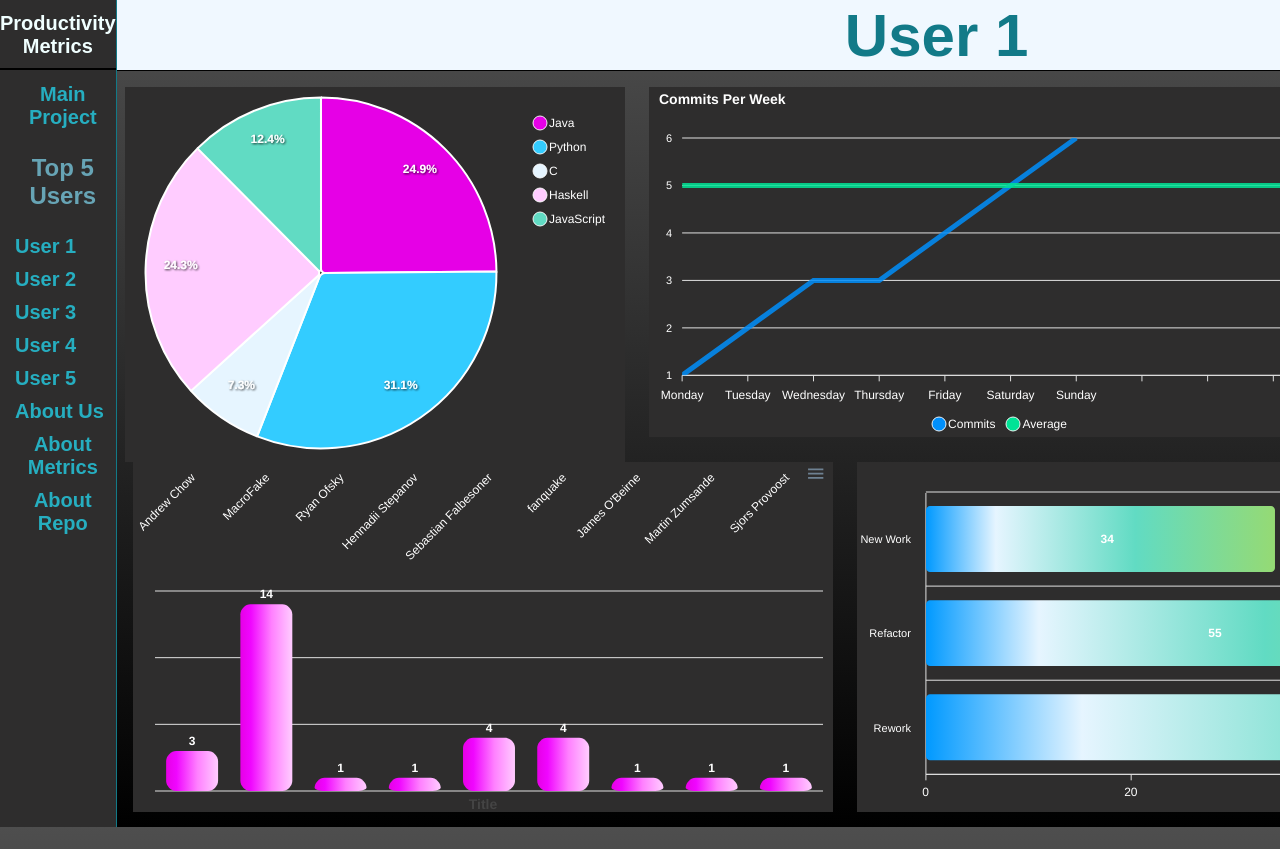
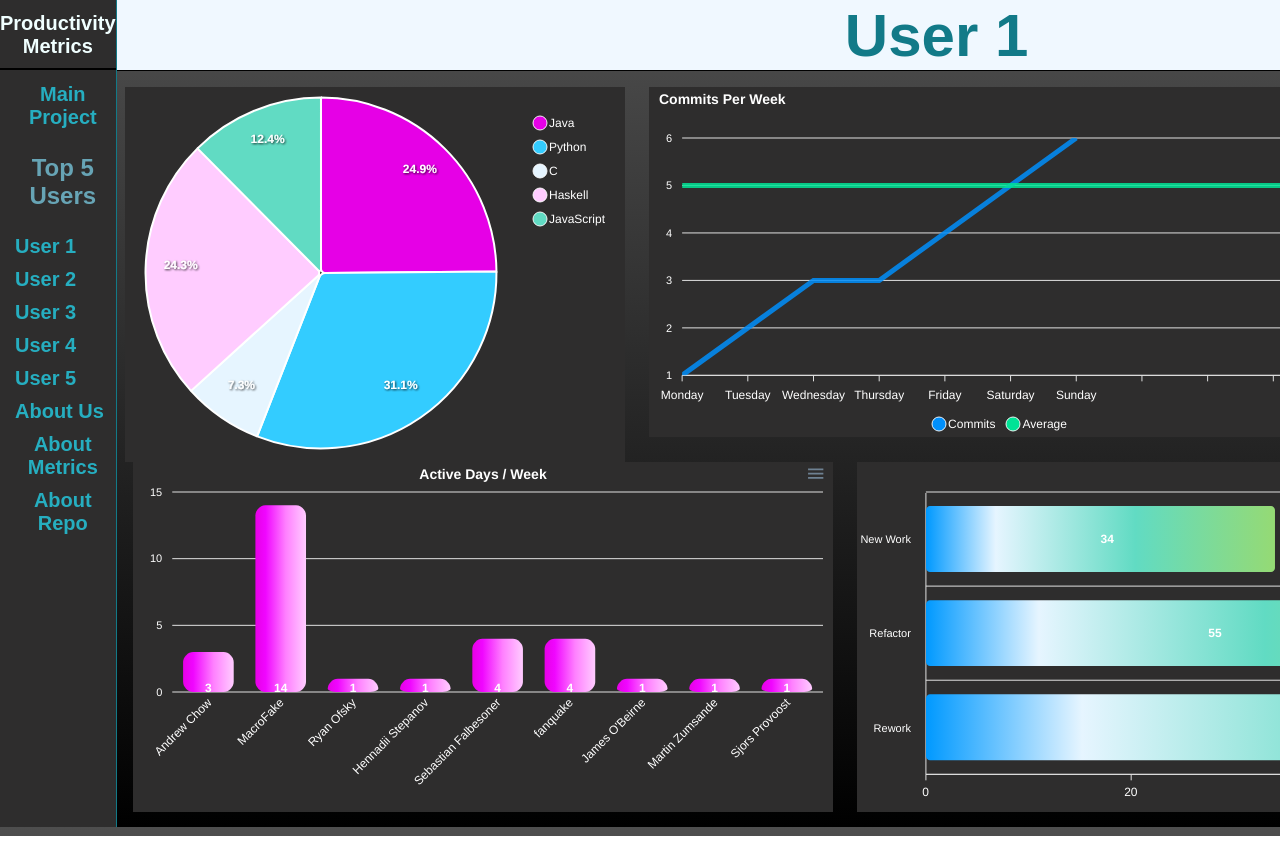
Before and after one commit to saifalixxx/SWENG_Final_Project, a React (Create React App) app in the folder dashboard/: page /user1 in a window 1280 px wide. Shown: the top 849 px of the page. Built offline with nearby package versions, Linux system fonts and the light colour scheme.

Commit message:
putting in active days data

```diff
--- a/dashboard/src/Components/graphs/VertBar.js
+++ b/dashboard/src/Components/graphs/VertBar.js
@@ -1,16 +1,14 @@
 import React from 'react'
 import ReactApexChart from 'react-apexcharts';
-class VertBar extends React.Component {
-  constructor(props) {
-    super(props);
 
-    this.state = {
+const VertBar = ({ data, dLabels }) => {
 
-      series: [{
-        name: 'Commits Per Day',
-        data: [3, 14, 1, 1, 4, 4, 1, 1, 1]
-      }],
-      options: {
+      const series = [{
+        name: 'Active Days per week',
+        data: data
+      }]
+
+      const options = {
         chart: {
           height: 300,
           width: 100,
@@ -22,7 +20,7 @@ class VertBar extends React.Component {
           bar: {
             borderRadius: 10,
             dataLabels: {
-              position: 'top', // top, center, bottom
+              position: 'bottom', // top, center, bottom
             },
           }
         },
@@ -73,8 +71,8 @@ class VertBar extends React.Component {
         },
 
         xaxis: {
-          categories: ["Andrew Chow", "MacroFake", "Ryan Ofsky", "Hennadii Stepanov", "Sebastian Falbesoner", "fanquake", "James O'Beirne", "Martin Zumsande", "Sjors Provoost"],
-          position: 'top',
+          categories: dLabels,
+          position: 'bottom',
           axisBorder: {
             show: false
           },
@@ -86,47 +84,41 @@ class VertBar extends React.Component {
             enabled: true,
           }
         },
-        yaxis: {
-          axisBorder: {
-            show: false
-          },
-          axisTicks: {
-            show: false,
-          },
-          labels: {
-            show: false,
+       yaxis: {
+          categories: ['0','1','2','3','4','5','6','7'],
+
+        /*  labels: {
+            show: true,
             color: 'black',
             formatter: function (val) {
-              return val + " commit(s) today";
+              return val + " / 7";
             }
-          }
+          } */
 
         },
         title: {
-          text: 'Title',
+          text: 'Active Days / Week',
           floating: true,
-          offsetY: 330,
+          offsetY: 0,
           align: 'center',
           style: {
-            color: '#444'
+            color: '#fff'
           }
         }
-      },
-
-
-    };
-  }
+      }
 
 
 
-  render() {
+
+
+
     return (
 
 
-      <div id="chart">
-        <ReactApexChart options={this.state.options} series={this.state.series} type="bar" height={350} width={700} />
+      <div id="bar">
+        <ReactApexChart options={options} series={series} type='bar' height={350} width={700}  />
       </div>
     )
   }
-}
+
 export default VertBar;
```
